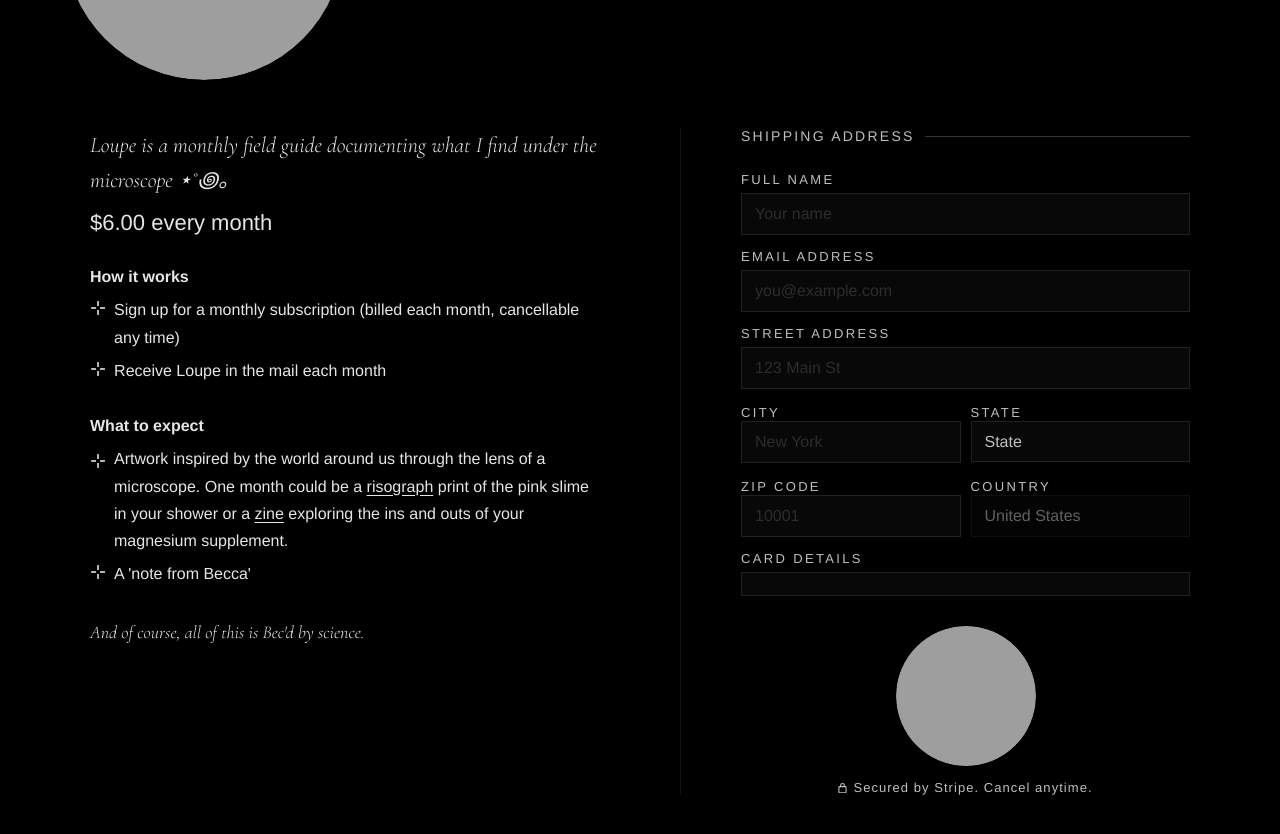
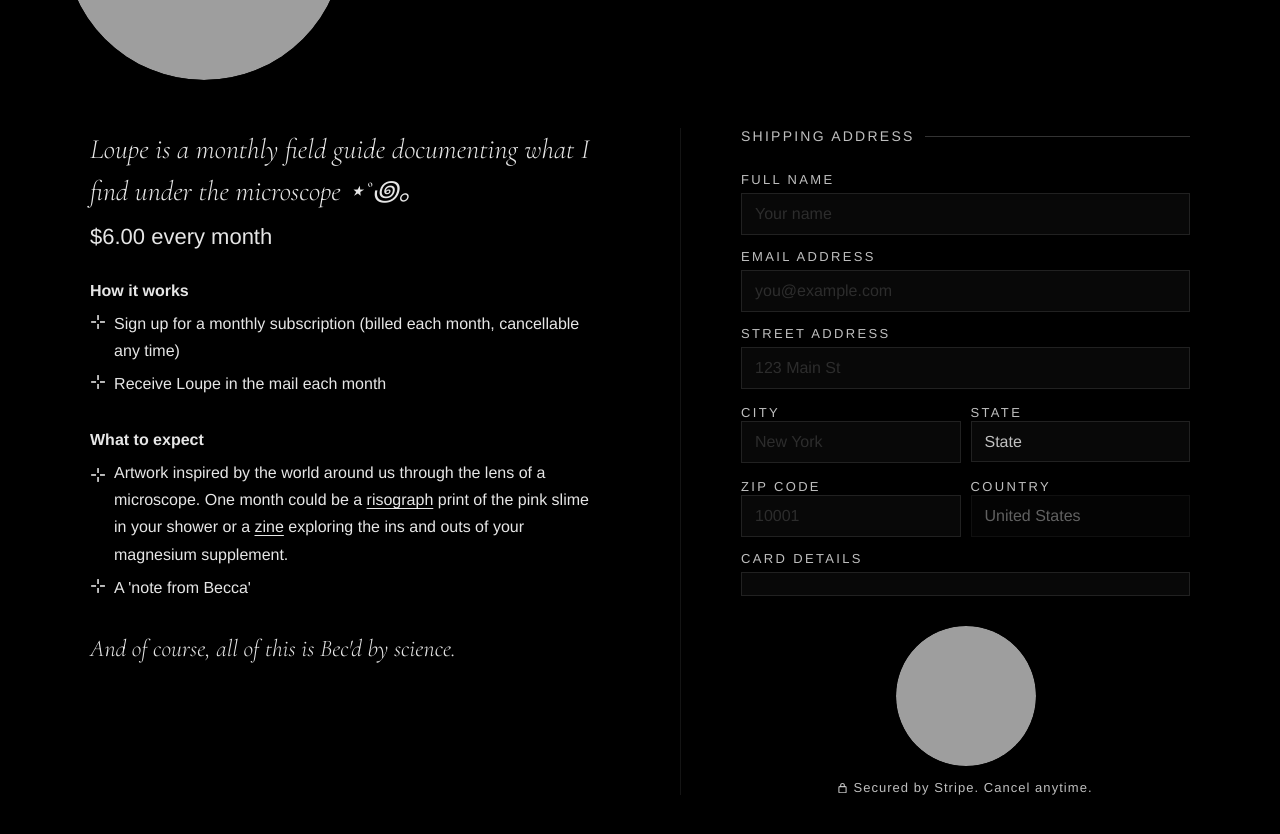
Before and after one commit to becsdesigned/loupe, a website: page newsletter.html in a window 1280 px wide. Shown: the part 2120-2954 px from the top of the page. Drawn offline with nearby package versions, Linux system fonts and the light colour scheme; grey boxes are pictures that could not be loaded; a script that the page names is missing; a web font is replaced by a local one.

Commit message:
Update newsletter.html

```diff
--- a/newsletter.html
+++ b/newsletter.html
@@ -204,7 +204,7 @@
 
       <div style="display:flex;flex-direction:column;gap:12px;">
         <!-- Cormorant italic — big description -->
-        <p style="font-size:22px;line-height:1.6;color:rgba(255,255,255,0.9);font-family:'Cormorant Garamond',serif;font-style:italic;font-weight:300;">
+        <p style="font-size:28px;line-height:1.5;color:rgba(255,255,255,0.9);font-family:'Cormorant Garamond',serif;font-style:italic;font-weight:300;">
           Loupe is a monthly field guide documenting what I find under the microscope ⋆˚꩜｡
         </p>
         <!-- Cormorant — price -->
@@ -232,7 +232,7 @@
       </div>
 
       <!-- Cormorant italic — sign off -->
-      <p style="font-size:18px;font-style:italic;color:rgba(255,255,255,0.9);font-family:'Cormorant Garamond',serif;font-weight:300;">And of course, all of this is Bec'd by science.</p>
+      <p style="font-size:24px;font-style:italic;color:rgba(255,255,255,0.9);font-family:'Cormorant Garamond',serif;font-weight:300;">And of course, all of this is Bec'd by science.</p>
 
     </div>
 
```
